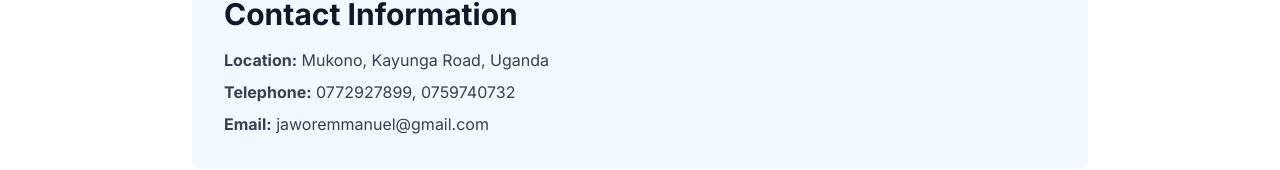
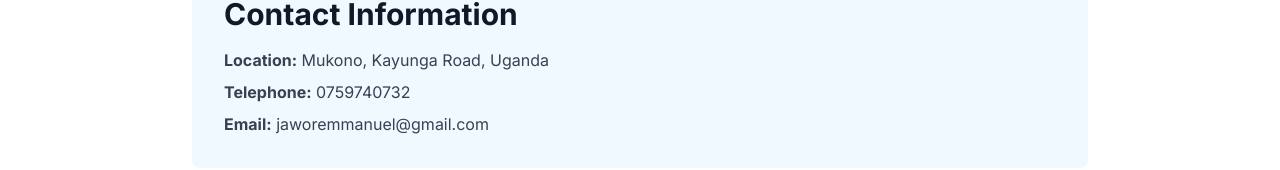
Before and after one commit to rogersonyango/jawor-construction, a Next.js app: page /profile in a window 1280 px wide. Shown: the part 748-918 px from the top of the page. Built offline with nearby package versions, Linux system fonts and the light colour scheme.

Commit message:
updated profile

```diff
--- a/app/profile/page.tsx
+++ b/app/profile/page.tsx
@@ -34,7 +34,7 @@ export default function ProfilePage() {
               <h2 className="heading-tertiary mb-4">Contact Information</h2>
               <div className="space-y-2 text-gray-700">
                 <p><strong>Location:</strong> Mukono, Kayunga Road, Uganda</p>
-                <p><strong>Telephone:</strong> 0772927899, 0759740732</p>
+                <p><strong>Telephone:</strong> 0759740732</p>
                 <p><strong>Email:</strong> jaworemmanuel@gmail.com</p>
               </div>
             </div>
```
